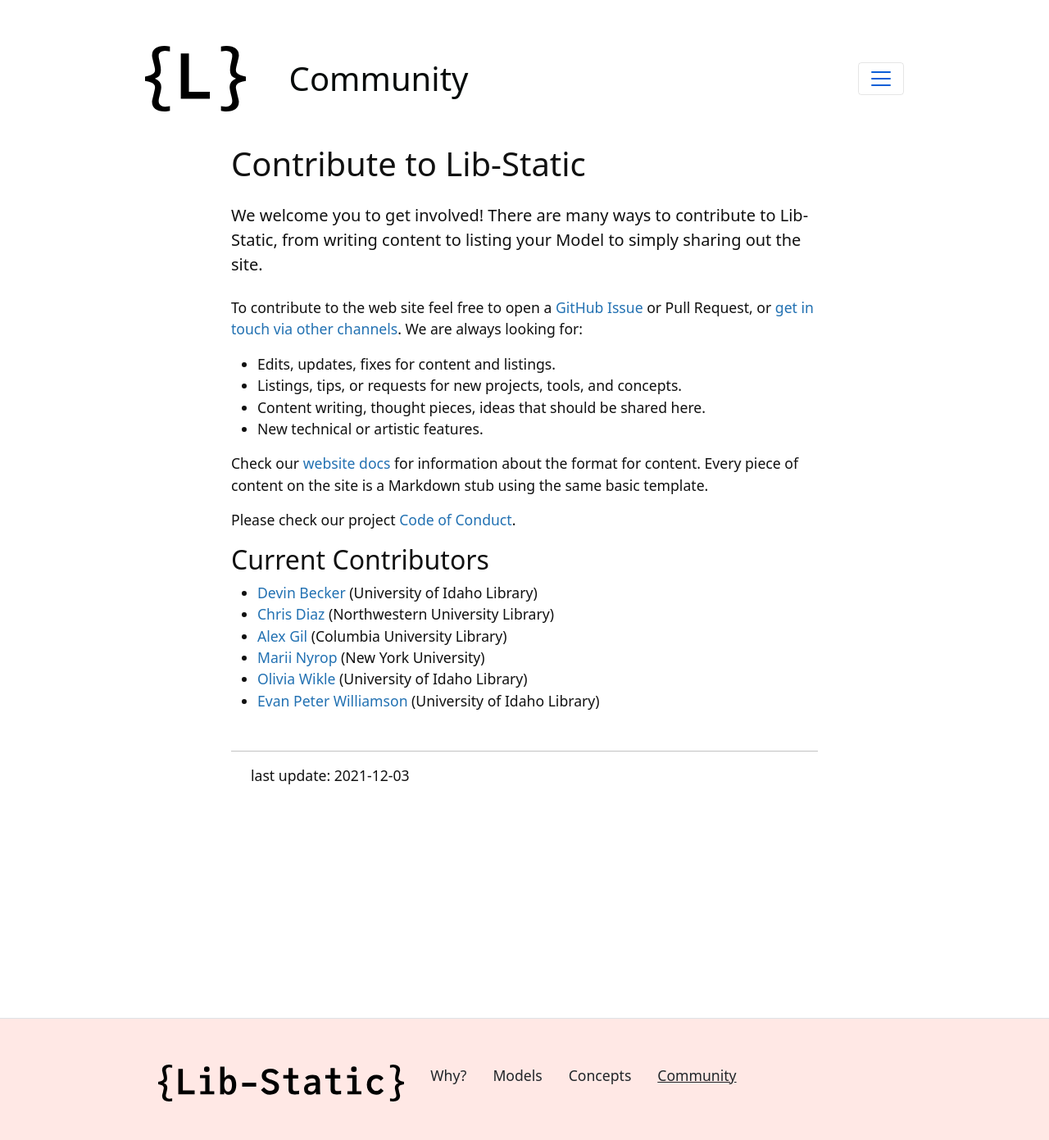
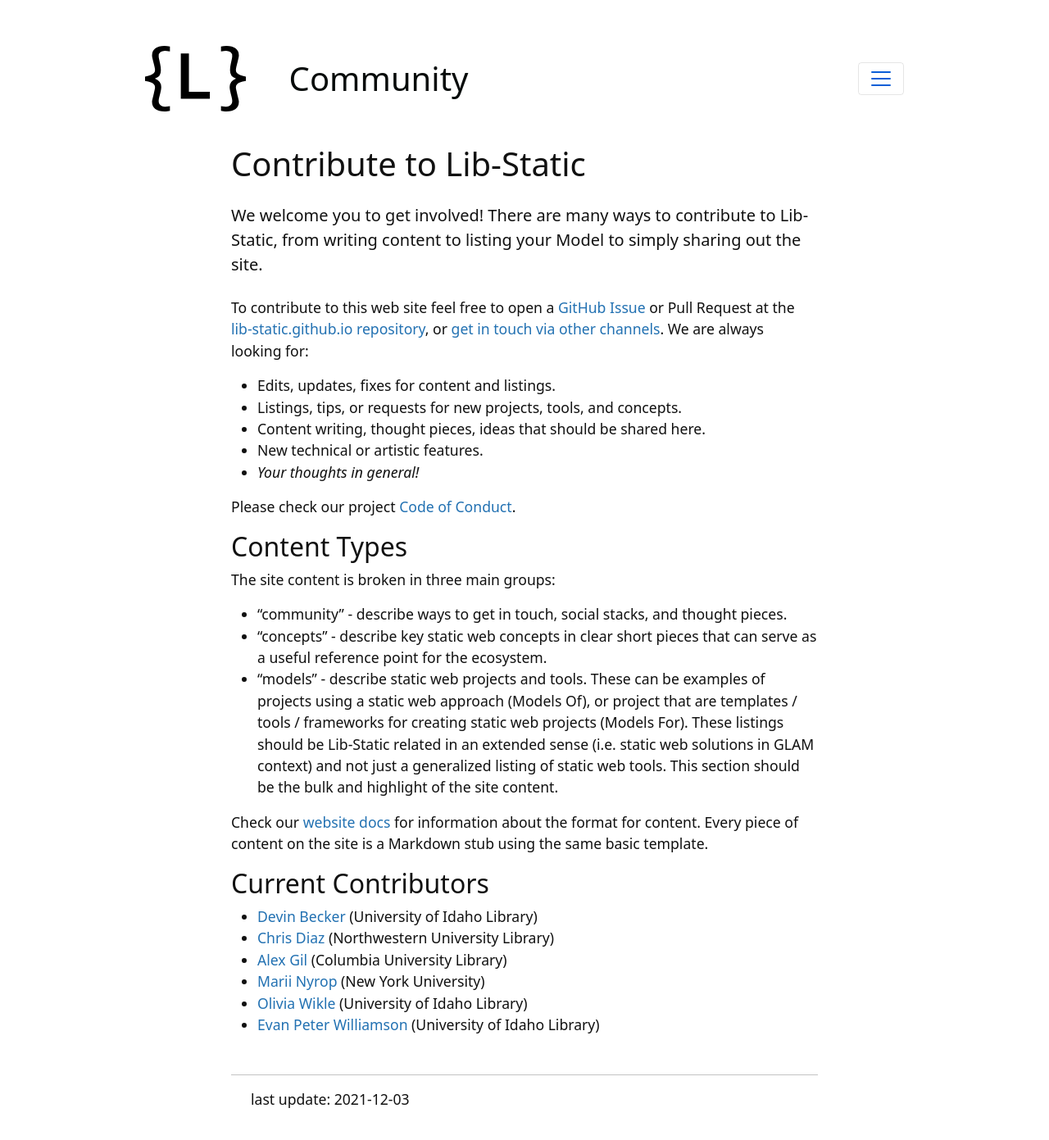
Before and after one commit to lib-static/lib-static.github.io, a Jekyll site: the page built from content/_community/contribute.md, in a window 1280 px wide and 1400 px high. Shown: the top 1391 px of the window at 82% size. Built offline with Jekyll 4.4.1, drawn with Linux system fonts in a browser that asks for light colours.

Commit message:
contact and contribute updates

```diff
--- a/content/_community/contribute.md
+++ b/content/_community/contribute.md
@@ -6,17 +6,27 @@ type: Contribute
 description: We welcome you to get involved! There are many ways to contribute to Lib-Static, from writing content to listing your Model to simply sharing out the site.
 ---
 
-To contribute to the web site feel free to open a [GitHub Issue](https://github.com/lib-static/lib-static.github.io/issues) or Pull Request, or [get in touch via other channels]({{ '/community/contact/' | relative_url }}).
+To contribute to this web site feel free to open a [GitHub Issue](https://github.com/lib-static/lib-static.github.io/issues) or Pull Request at the [lib-static.github.io repository](https://github.com/lib-static/lib-static.github.io), or [get in touch via other channels]({{ '/community/contact/' | relative_url }}).
 We are always looking for:
 
 - Edits, updates, fixes for content and listings.
 - Listings, tips, or requests for new projects, tools, and concepts.
 - Content writing, thought pieces, ideas that should be shared here.
 - New technical or artistic features.
+- *Your thoughts in general!*
 
-Check our [website docs](docs/lib-static-website.md) for information about the format for content. Every piece of content on the site is a Markdown stub using the same basic template.
+Please check our project [Code of Conduct](https://github.com/lib-static/lib-static.github.io/blob/main/CODE_OF_CONDUCT.md).
 
-Please check our project [Code of Conduct](CODE_OF_CONDUCT.md).
+## Content Types
+
+The site content is broken in three main groups:
+
+- "community" - describe ways to get in touch, social stacks, and thought pieces.
+- "concepts" - describe key static web concepts in clear short pieces that can serve as a useful reference point for the ecosystem.
+- "models" - describe static web projects and tools. These can be examples of projects using a static web approach (Models Of), or project that are templates / tools / frameworks for creating static web projects (Models For). These listings should be Lib-Static related in an extended sense (i.e. static web solutions in GLAM context) and not just a generalized listing of static web tools. This section should be the bulk and highlight of the site content.
+
+Check our [website docs](https://github.com/lib-static/lib-static.github.io/blob/main/docs/lib-static-website.md) for information about the format for content.
+Every piece of content on the site is a Markdown stub using the same basic template.
 
 ## Current Contributors
 
```
Also changed, not shown: content/_community/contact.md (+3 -3 lines), docs/lib-static-website.md (+1 -1 lines).
